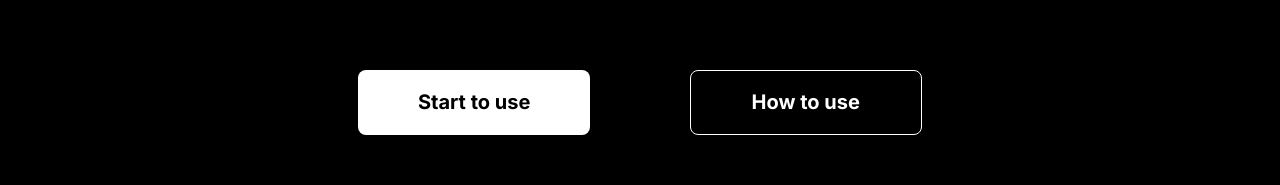
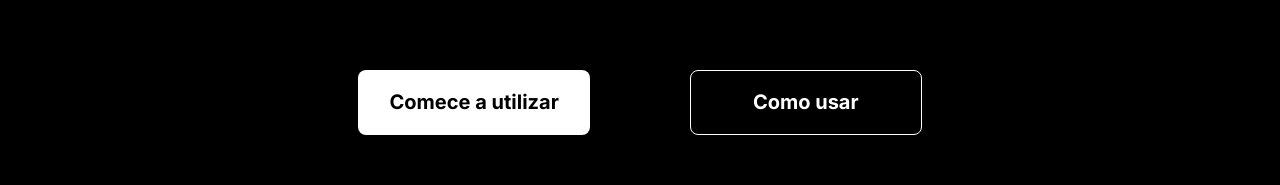
Before and after one commit to gabriellimao7500/SAL, a React (Vite) app in the folder Frontend/: page / in a window 1280 px wide. Shown: the part 469-654 px from the top of the page. Built offline with nearby package versions, Linux system fonts and the light colour scheme.

Commit message:
Troca de texto na tela principal para pt-br

```diff
--- a/Frontend/src/pages/Home.jsx
+++ b/Frontend/src/pages/Home.jsx
@@ -46,7 +46,7 @@ function Home(){
                         filter: isSibling1Hovered ? 'blur(1.3px)' : 'none',
                         transition: '300ms ease-in-out'
                     }}>
-                    Start to use
+                    Comece a utilizar
                 </Link>
 
                 <Link to="/Help"
@@ -57,7 +57,7 @@ function Home(){
                     filter: isSibling2Hovered ? 'blur(1.3px)' : 'none',
                     transition: '300ms ease-in-out'
                 }}>
-                    How to use
+                    Como usar
                 </Link>
                 </div>
                 <div className='line2'></div>
```
